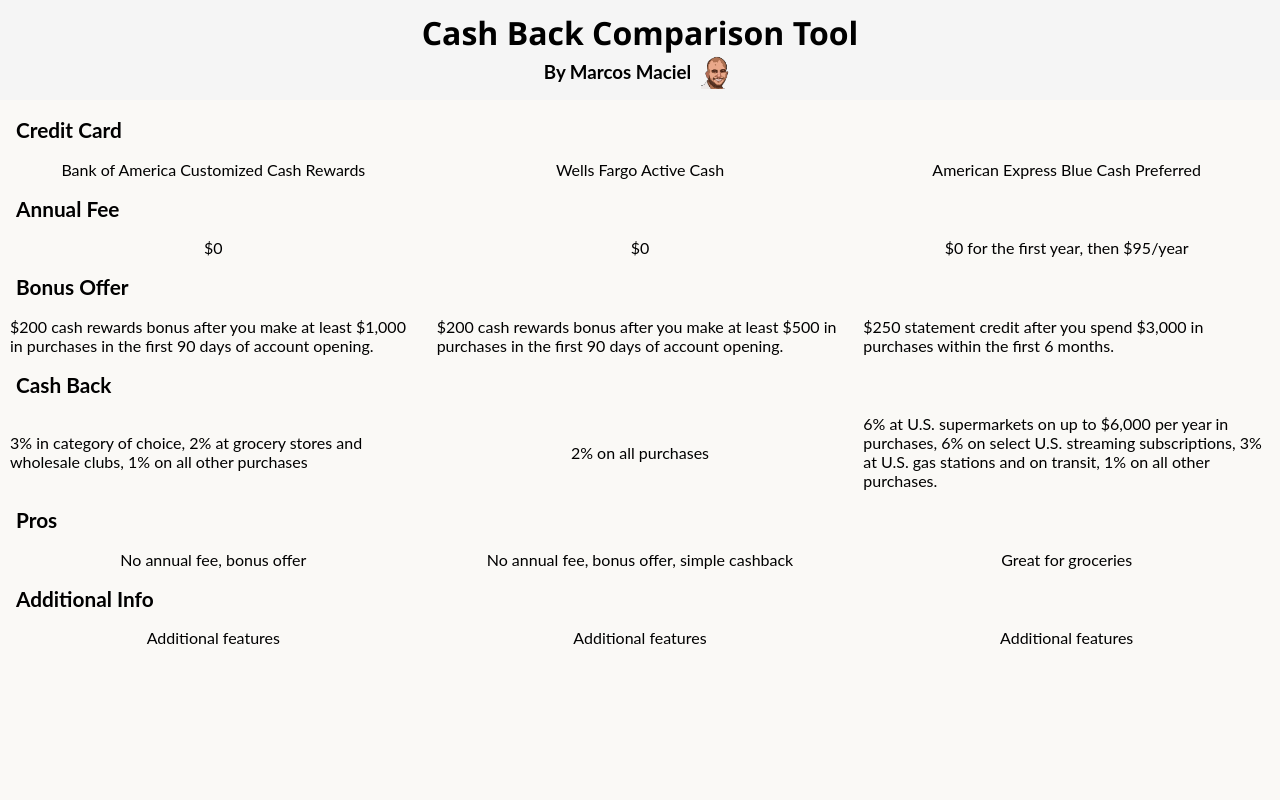
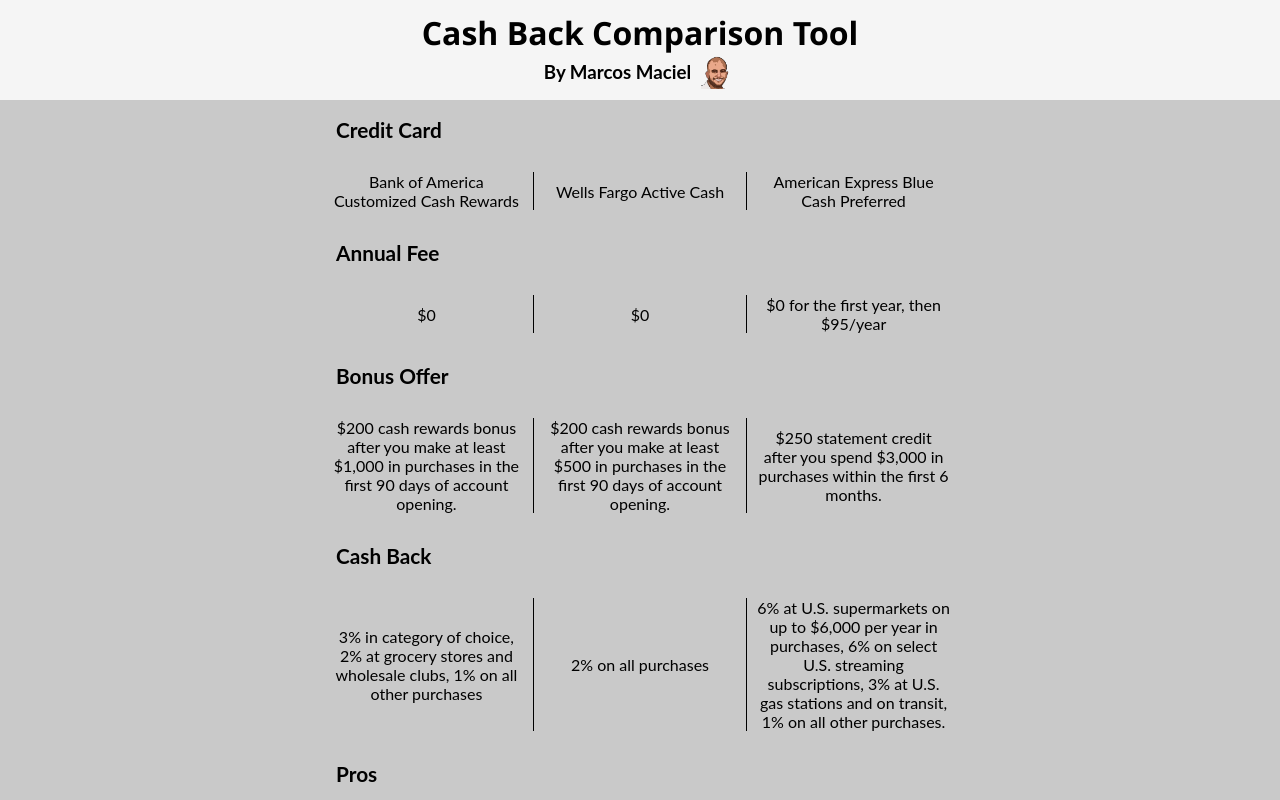
Before and after one commit to mamaciel/Cash-Back-Comparison-Tool, a React (Vite) app in the folder react-app/: page / in a window 1280 px wide. Shown: the top 800 px of the page. Built offline with nearby package versions, Linux system fonts and the light colour scheme.

Commit message:
Fixed table issues

```diff
--- a/react-app/src/ComparisonTable.module.css
+++ b/react-app/src/ComparisonTable.module.css
@@ -3,6 +3,7 @@
   display: flex;
   align-items: center;
   justify-content: center;
+  text-align: center;
 }
 
 .column {
@@ -10,25 +11,27 @@
   padding: 0 10px;
 }
 
-/* Adjust table styles */
 table {
   width: 100%;
   border-collapse: collapse;
+  margin-top: 30px;
+  margin-bottom: 30px;
+  text-align: center;
 }
 
-th,
 td {
   font-family: Lato;
   padding: 8px;
   text-align: left;
-  border-bottom: 1px solid #000000;
   width: 33%;
 }
 
-tr:last-child td {
-  border-bottom: none;
+.borderTd {
+  border-left: 1px solid #000000;
+  border-right: 1px solid #000000;
 }
 
-.columnName {
-  color: blue;
+.tableContainer {
+  margin: 0 auto; /* Center align the table */
+  width: 50%;
 }
--- a/react-app/src/ComparisonTable.tsx
+++ b/react-app/src/ComparisonTable.tsx
@@ -11,13 +11,20 @@
 
   return (
     <>
+      <div className={styles.tableContainer}>
+        <div className={styles.tableWrapper}>
           <h2>Credit Card</h2>
 
           <table className={styles.table}>
             <tbody>
               <tr>
                 {cardNames.map((name, index) => (
-              <td className={styles.column} key={index}>
+                  <td
+                    className={`${styles.column} ${
+                      index === 1 ? styles.borderTd : ""
+                    }`}
+                    key={index}
+                  >
                     <div className={styles.cellContent}>{name}</div>
                   </td>
                 ))}
@@ -31,7 +38,12 @@
             <tbody>
               <tr>
                 {annualFees.map((fee, index) => (
-              <td className={styles.column} key={index}>
+                  <td
+                    className={`${styles.column} ${
+                      index === 1 ? styles.borderTd : ""
+                    }`}
+                    key={index}
+                  >
                     <div className={styles.cellContent}>{fee}</div>
                   </td>
                 ))}
@@ -45,7 +57,12 @@
             <tbody>
               <tr>
                 {bonusOffers.map((fee, index) => (
-              <td className={styles.column} key={index}>
+                  <td
+                    className={`${styles.column} ${
+                      index === 1 ? styles.borderTd : ""
+                    }`}
+                    key={index}
+                  >
                     <div className={styles.cellContent}>{fee}</div>
                   </td>
                 ))}
@@ -59,7 +76,12 @@
             <tbody>
               <tr>
                 {cashBack.map((cashback, index) => (
-              <td className={styles.column} key={index}>
+                  <td
+                    className={`${styles.column} ${
+                      index === 1 ? styles.borderTd : ""
+                    }`}
+                    key={index}
+                  >
                     <div className={styles.cellContent}>{cashback}</div>
                   </td>
                 ))}
@@ -73,7 +95,12 @@
             <tbody>
               <tr>
                 {pros.map((pros, index) => (
-              <td className={styles.column} key={index}>
+                  <td
+                    className={`${styles.column} ${
+                      index === 1 ? styles.borderTd : ""
+                    }`}
+                    key={index}
+                  >
                     <div className={styles.cellContent}>{pros}</div>
                   </td>
                 ))}
@@ -87,13 +114,20 @@
             <tbody>
               <tr>
                 {more.map((moreInfo, index) => (
-              <td className={styles.column} key={index}>
+                  <td
+                    className={`${styles.column} ${
+                      index === 1 ? styles.borderTd : ""
+                    }`}
+                    key={index}
+                  >
                     <div className={styles.cellContent}>{moreInfo}</div>
                   </td>
                 ))}
               </tr>
             </tbody>
           </table>
+        </div>
+      </div>
     </>
   );
 };
--- a/react-app/src/index.css
+++ b/react-app/src/index.css
@@ -1,4 +1,4 @@
 body {
-  background-color: #faf9f6;
+  background-color: #c9c9c9;
   margin: 0;
 }
```
Lines whose indentation alone changed are shown as unchanged.
